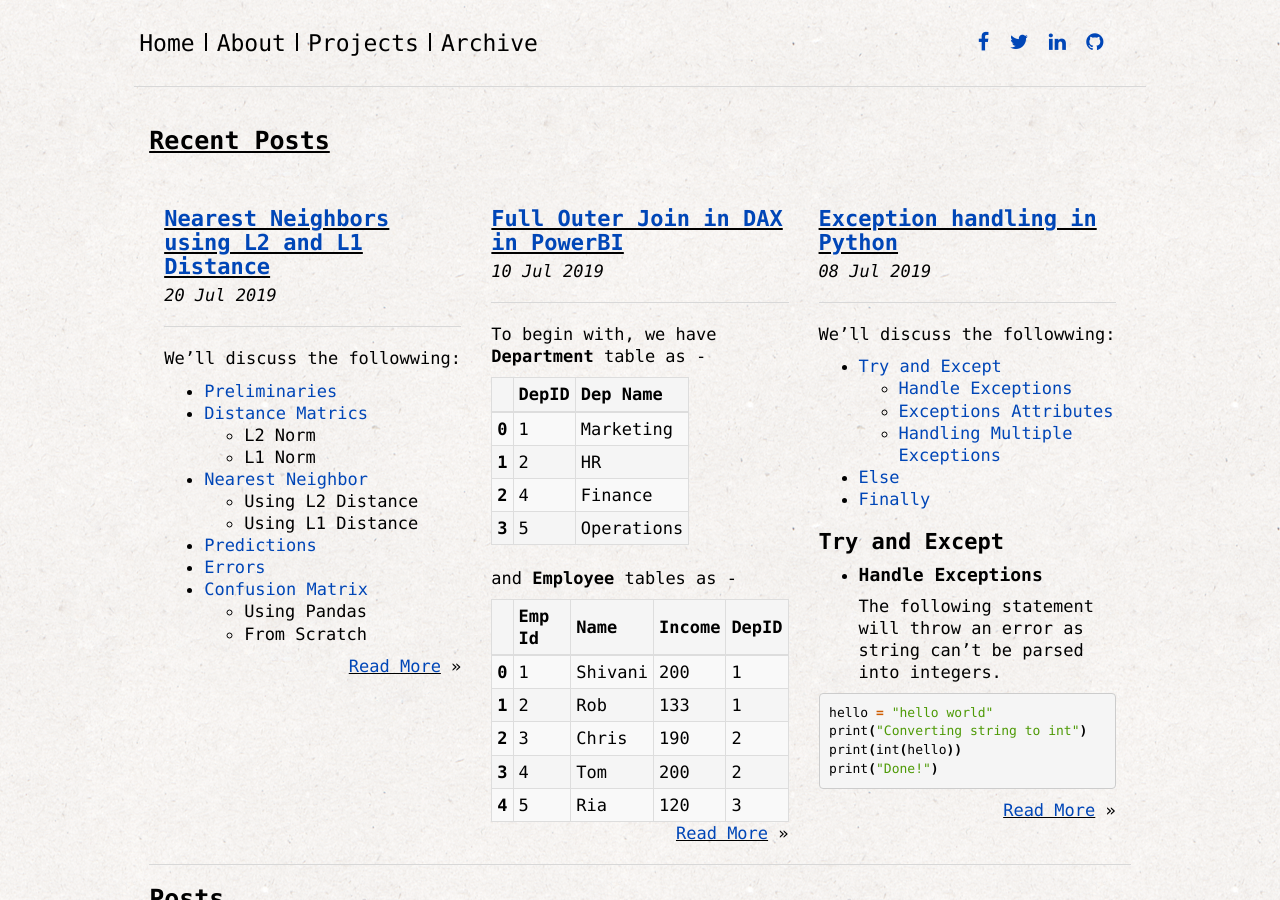
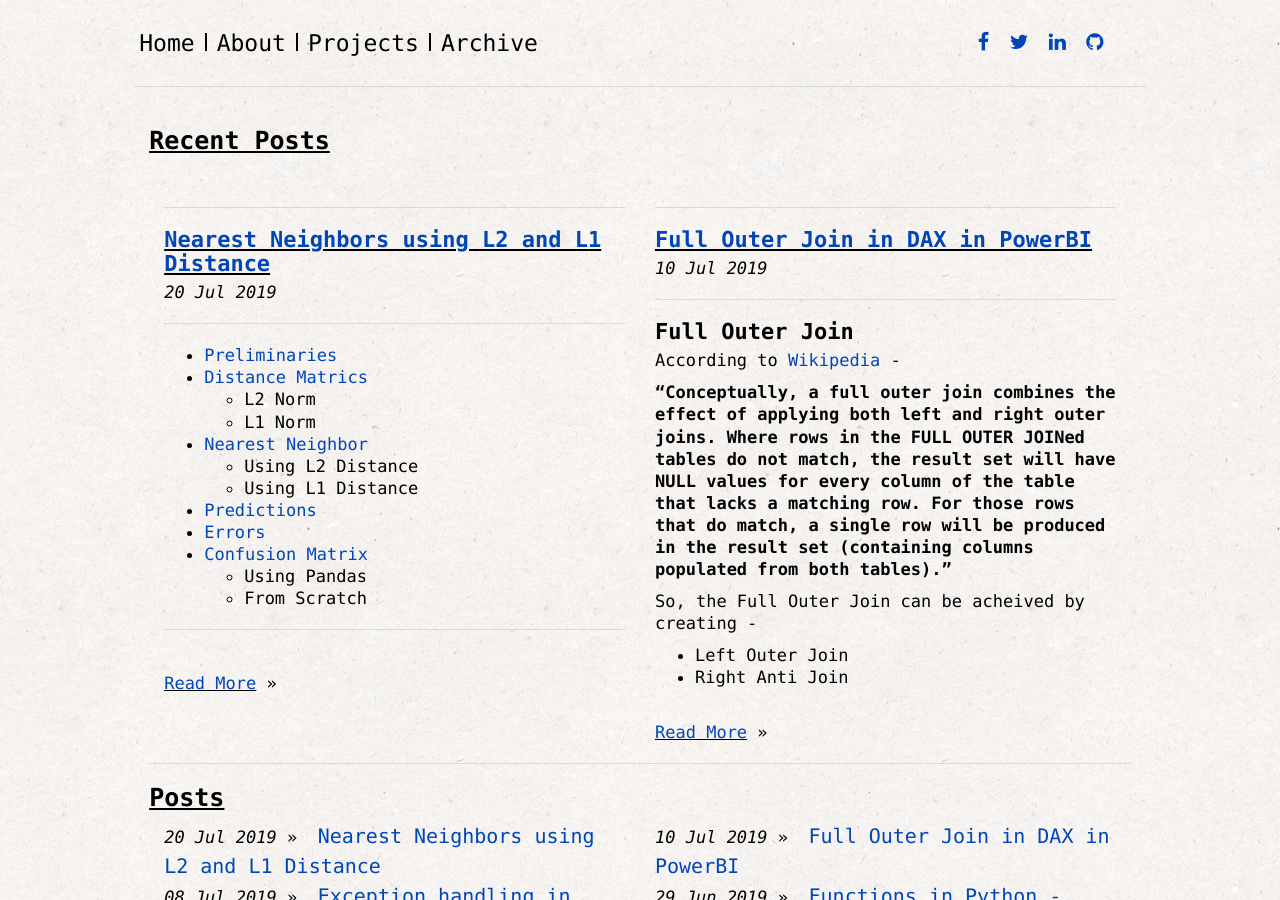
Before and after one commit to aakashkh/data-patterns, a Jekyll site: the page built from index.html, in a window 1280 px wide and 900 px high. Built offline with Jekyll 4.4.1, drawn with Linux system fonts in a browser that asks for light colours; nearby versions of some CDN libraries; the list of posts is cut into pages by our own code.

Commit message:
some small changes in layout

````diff
--- a/_posts/powerbi/2019-07-10-Full-Outer-Join-DAX-PowerBI.md
+++ b/_posts/powerbi/2019-07-10-Full-Outer-Join-DAX-PowerBI.md
@@ -6,6 +6,23 @@ tags: [Power BI, DAX, Outer Join, Full Outer Join, Merge, Left Join, Right Anti
 ---
 
 ---
+
+### Full Outer Join
+According to [Wikipedia](https://en.wikipedia.org/wiki/Join_(SQL)#Full_outer_join){:target="_blank"} -
+
+**"Conceptually, a full outer join combines the effect of applying both left and right outer joins. Where rows in the FULL OUTER JOINed tables do not match, the result set will have NULL values for every column of the table that lacks a matching row. For those rows that do match, a single row will be produced in the result set (containing columns populated from both tables)."**
+
+
+So, the Full Outer Join can be acheived by creating -
+
+* Left Outer Join
+* Right Anti Join
+
+<!--break-->
+
+![Full Outer Join](/static/img/posts/powerbi/2019-07-10-Full-Outer-Join-DAX/T7.png "Full Outer") &nbsp;&nbsp;&nbsp;&nbsp;=&nbsp;&nbsp;&nbsp;&nbsp;![Left Outer Join](/static/img/posts/powerbi/2019-07-10-Full-Outer-Join-DAX/T5.png "Left Outer")&nbsp;&nbsp;&nbsp;&nbsp; + &nbsp;&nbsp;&nbsp;&nbsp;![Anti Right Join](/static/img/posts/powerbi/2019-07-10-Full-Outer-Join-DAX/T6.png "Anti Right")
+
+<hr>
 To begin with, we have **Department**  table as -
 
 <div class="table-responsive">
@@ -94,25 +111,12 @@ and **Employee** tables as -
   </tbody>
 </table>
 </div>
-<!--break-->
+
 <br>
 
 The two tables relates on **DepID** column with one to many relatioship between Department to Employee table.
 
-### Full Outer Join
-According to [Wikipedia](https://en.wikipedia.org/wiki/Join_(SQL)#Full_outer_join){:target="_blank"} -
-
-**"Conceptually, a full outer join combines the effect of applying both left and right outer joins. Where rows in the FULL OUTER JOINed tables do not match, the result set will have NULL values for every column of the table that lacks a matching row. For those rows that do match, a single row will be produced in the result set (containing columns populated from both tables)."**
-
-So, the Full Outer Join can be acheived by creating -
-
-* Left Outer Join
-* Right Anti Join
-
-![Full Outer Join](/static/img/posts/powerbi/2019-07-10-Full-Outer-Join-DAX/T7.png "Full Outer") &nbsp;&nbsp;&nbsp;&nbsp;=&nbsp;&nbsp;&nbsp;&nbsp;![Left Outer Join](/static/img/posts/powerbi/2019-07-10-Full-Outer-Join-DAX/T5.png "Left Outer")&nbsp;&nbsp;&nbsp;&nbsp; + &nbsp;&nbsp;&nbsp;&nbsp;![Anti Right Join](/static/img/posts/powerbi/2019-07-10-Full-Outer-Join-DAX/T6.png "Anti Right")
-
-
-This DAX query for the same in PowerBI can be written as -
+The DAX query for the same in PowerBI can be written as -
 ```sql
 FullOuterJoin = UNION(
 
--- a/_posts/python/2019-06-29-Args-Kwargs-Return.md
+++ b/_posts/python/2019-06-29-Args-Kwargs-Return.md
@@ -7,7 +7,7 @@ tags: [python, args, kwargs, scope, local, global, return, function, argument]
 
 ---
 
-We'll discuss the following -
+
 * [Return in Function](#return-in-function)
 * [Scoping in Function](#scoping-in-function)
     * [Access global variable in function context](#access-global-variable-in-function-context)
--- a/_posts/python/2019-07-08-Exception-Handling.md
+++ b/_posts/python/2019-07-08-Exception-Handling.md
@@ -7,7 +7,7 @@ tags: [python, try, except, catch, else, finally, exception handling]
 
 ---
 
-We'll discuss the followwing:
+
 * [Try and Except](#try-and-except)
     * [Handle Exceptions](#handle-exceptions)
     * [Exceptions Attributes](#exceptions-attributes)
--- a/_posts/python/2019-07-20-Nearest-Neighbors-L2-L1-Distance.md
+++ b/_posts/python/2019-07-20-Nearest-Neighbors-L2-L1-Distance.md
@@ -6,7 +6,7 @@ tags: [NN Neighbors, L1 Norm, L2 Norm, Distance, Neares1 Neighbors]
 ---
 ---
 
-We'll discuss the followwing:
+
 * [Preliminaries](#preliminaries)
 * [Distance Matrics](#distance-metrics)
     * L2 Norm
@@ -21,8 +21,9 @@ We'll discuss the followwing:
     * From Scratch
 
 
+
+---
 <!--break-->
----
 ### Preliminaries
 
 ```python
@@ -46,6 +47,7 @@ testx = x[test_indices,:]
 testy = y[test_indices]
 ```
 ---
+
 
 ### Distance Metrics
 
--- a/index.html
+++ b/index.html
@@ -4,15 +4,18 @@ layout: default
 <div class="col-sm-12  main-layout">
  <u><h1 > Recent Posts </h1></u>
 <br>
-{% for post in site.posts limit:3 %}
-	<div class="post-preview col-sm-4">
+{% for post in site.posts limit:2 %}
+	<div class="post-preview col-sm-6">
+    <hr>
     <u><h2><a href="{{ post.url }}">{{ post.title }}</a></h2></u>
    <i>{{ post.date | date_to_string }}</i>
 		{{ post.content | split:'<!--break-->' | first }}
     {% if post.content contains '<!--break-->' %}
     {% endif %}
-    <u><div align = "right"><a href="{{ post.url }}">Read More</a></u>&nbsp;&raquo;</div>
+    <br>
+    <u><a href="{{ post.url }}">Read More</a></u>&nbsp;&raquo;
   </div>
+
 {% endfor %}
   </div>
 
````
